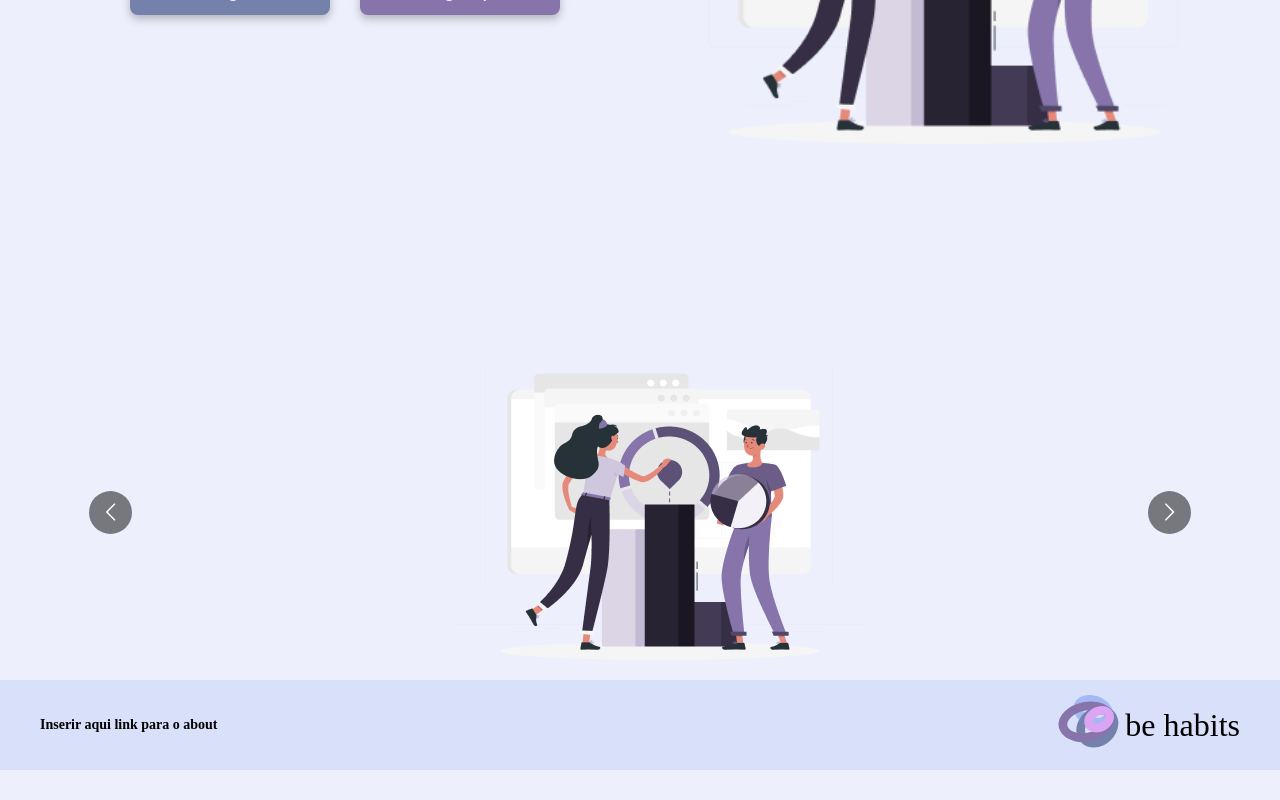
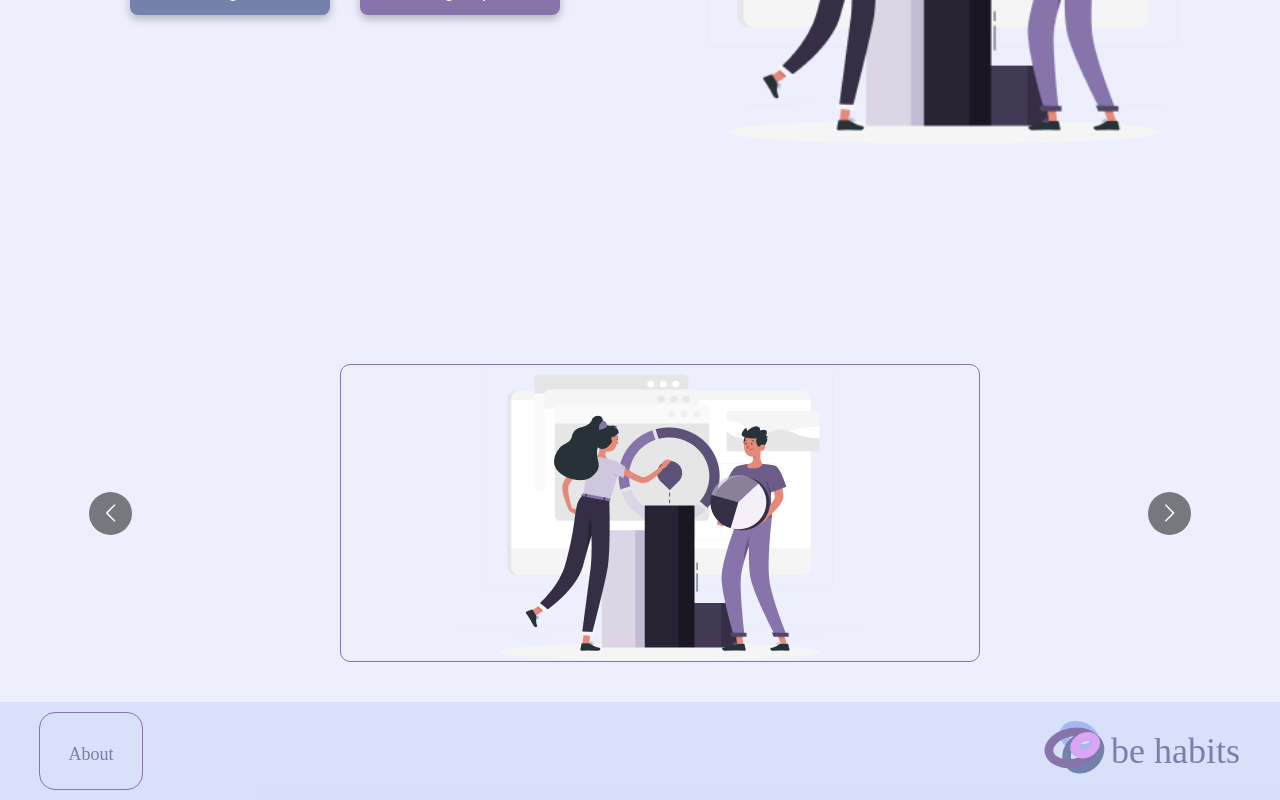
Before and after one commit to nicole-malaquias/kindnes, a React (Create React App) app: page / in a window 1280 px wide. Shown: the part 486-1286 px from the top of the page. Before the commit the page ends 1256 px from the top, so only its background shows below. Built offline with nearby package versions, Linux system fonts and the light colour scheme.

Commit message:
feat: component footer insert links

```diff
--- a/src/components/Footer/index.jsx
+++ b/src/components/Footer/index.jsx
@@ -1,13 +1,18 @@
 import { Container } from "./styles";
+import { Link } from "react-router-dom";
 import logo from "../../assets/logo.svg";
 const Footer = () => {
   return (
     <Container>
-      <h2>Inserir aqui link para o about</h2>
-      <div>
-        <img src={logo} alt="logo"></img>
-        <h1>be habits</h1>
-      </div>
+      <h2>
+        <Link to="/aboutus">About</Link>
+      </h2>
+      <Link to="/">
+        <div>
+          <img src={logo} alt="logo"></img>
+          <h1>be habits</h1>
+        </div>
+      </Link>
     </Container>
   );
 };
--- a/src/components/Footer/styles.js
+++ b/src/components/Footer/styles.js
@@ -6,16 +6,29 @@ export const Container = styled.div`
   align-items: center;
   justify-content: space-between;
   padding: 10px;
+  margin-top: 20px;
 
   h1 {
     font-weight: normal;
   }
 
   h2 {
-    font-size: 14px;
-    margin: 0px 30px;
+    border: 1px solid #8674aa;
+    border-radius: 1rem;
+    margin: 0rem 1.8rem;
+    padding: 0.8rem 1.8rem;
+    :hover {
+      background-color: #8674aa63;
+      a {
+        color: #523983;
+      }
+    }
   }
 
+  a {
+    font-size: 18px;
+    color: #7481aa;
+  }
   div {
     display: flex;
     align-items: center;
--- a/src/pages/AboutUs/index.js
+++ b/src/pages/AboutUs/index.js
@@ -1,5 +1,5 @@
+import Footer from "../../components/Footer";
 const AboutUs = () => {
-
-    return <div>AboutUs</div>;
+  return <Footer />;
 };
 export default AboutUs;
--- a/src/pages/Home/styles.js
+++ b/src/pages/Home/styles.js
@@ -8,7 +8,12 @@ export const Container = styled.div`
       display: flex;
       align-items: center;
       justify-content: center;
+      border: 1px solid #8674aa;
+      border-radius: 10px;
+      max-width: 80vh;
+      margin: 0 auto;
     }
+
     padding: 20px;
   }
 `;
--- a/src/styles/global.js
+++ b/src/styles/global.js
@@ -6,6 +6,8 @@ export default createGlobalStyle`
         padding: 0;
         list-style: none;
         box-sizing: border-box;
+        list-style: none;
+
     }
 
     body{
@@ -18,4 +20,36 @@ body{
         --button02: #8674AA;
         --button03: #DBA5F3
     }
+    a{text-decoration: none}
+
+    h1,h2,h3,h4,h5,h6{
+        color: #7481aa;
+        font-family: Montserrat;
+        font-size: 36px;
+        font-style: normal;
+        font-weight: 400;
+        line-height: 44px;
+        letter-spacing: 0em;
+        text-align: left;
+    }
+    p{
+        font-family: Montserrat;
+        font-size: 20px;
+        font-style: normal;
+        font-weight: 400;
+        line-height: 24px;
+        letter-spacing: 0em;
+        text-align: left;
+
+    }
+
+    button{
+        font-family: Roboto;
+        font-style: normal;
+        font-weight: normal;
+        font-size: 20px;
+        line-height: 23px;
+
+        color: #F5F5F5;
+    }
 `;
```
Lines whose indentation alone changed are shown as unchanged.
